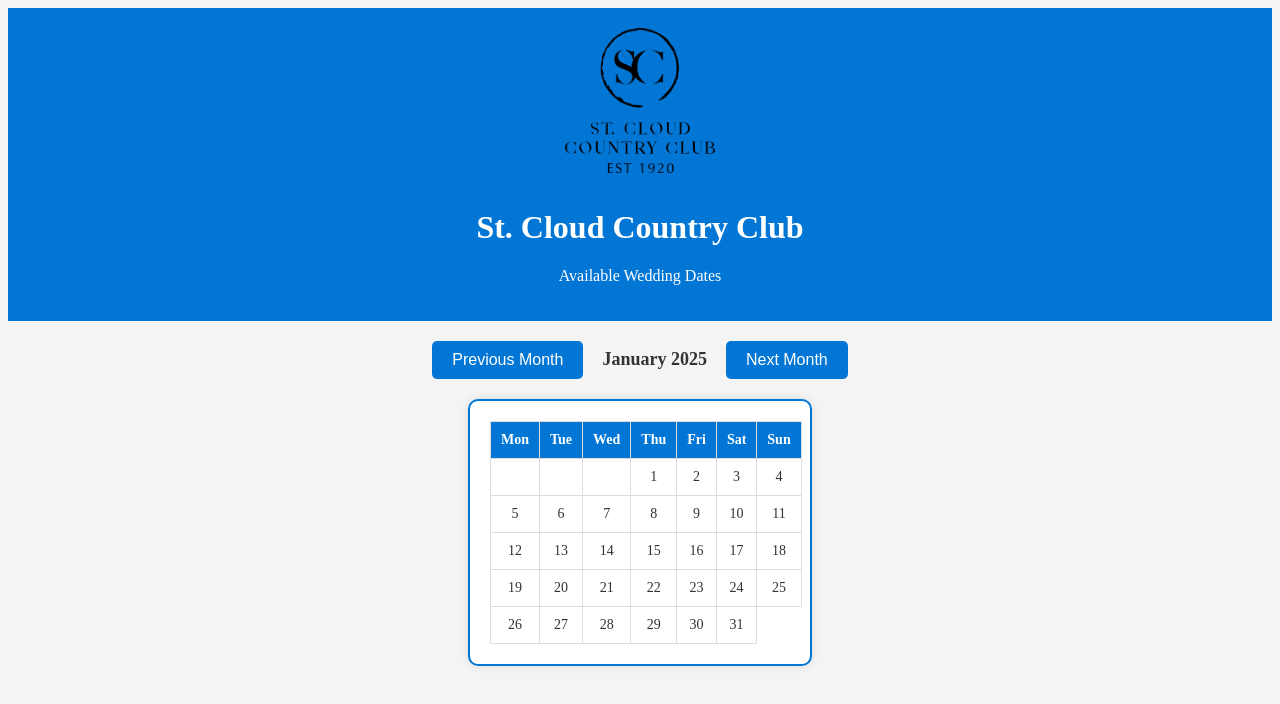
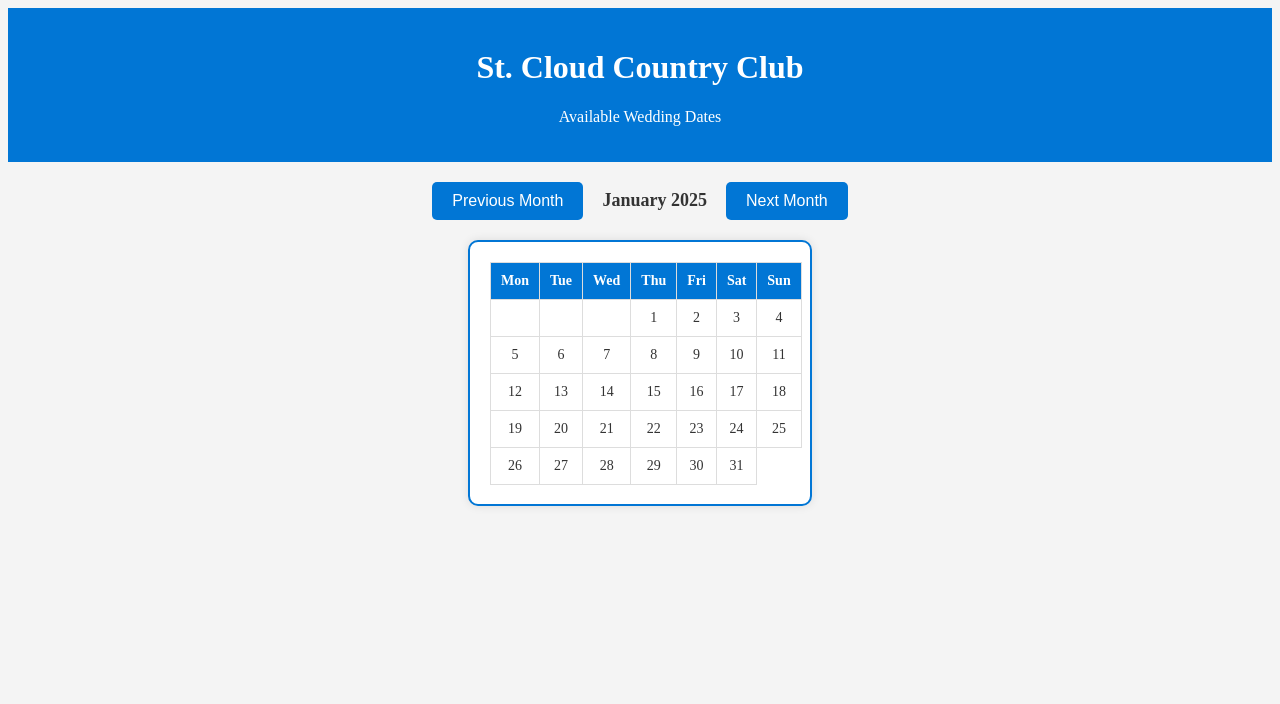
Before and after one commit to RyanHampton3/SCCC-Available-Wedding-Dates, a plain HTML site: page index.html in a window 1280 px wide. Drawn offline with Linux system fonts and the light colour scheme.

Commit message:
Update index.html

```diff
--- a/index.html
+++ b/index.html
@@ -15,10 +15,6 @@
             padding: 20px 0;
             background-color: rgb(1, 118, 213);
             color: white;
-        }
-        .header img {
-            width: 150px; /* Adjust based on your logo size */
-            margin-bottom: 10px;
         }
         .calendar-controls {
             text-align: center;
@@ -73,7 +69,6 @@
 </head>
 <body>
     <div class="header">
-        <img src="SCCC - Logo - blk - VERT (1).png" alt="St. Cloud Country Club Logo">
         <h1>St. Cloud Country Club</h1>
         <p>Available Wedding Dates</p>
     </div>
```
